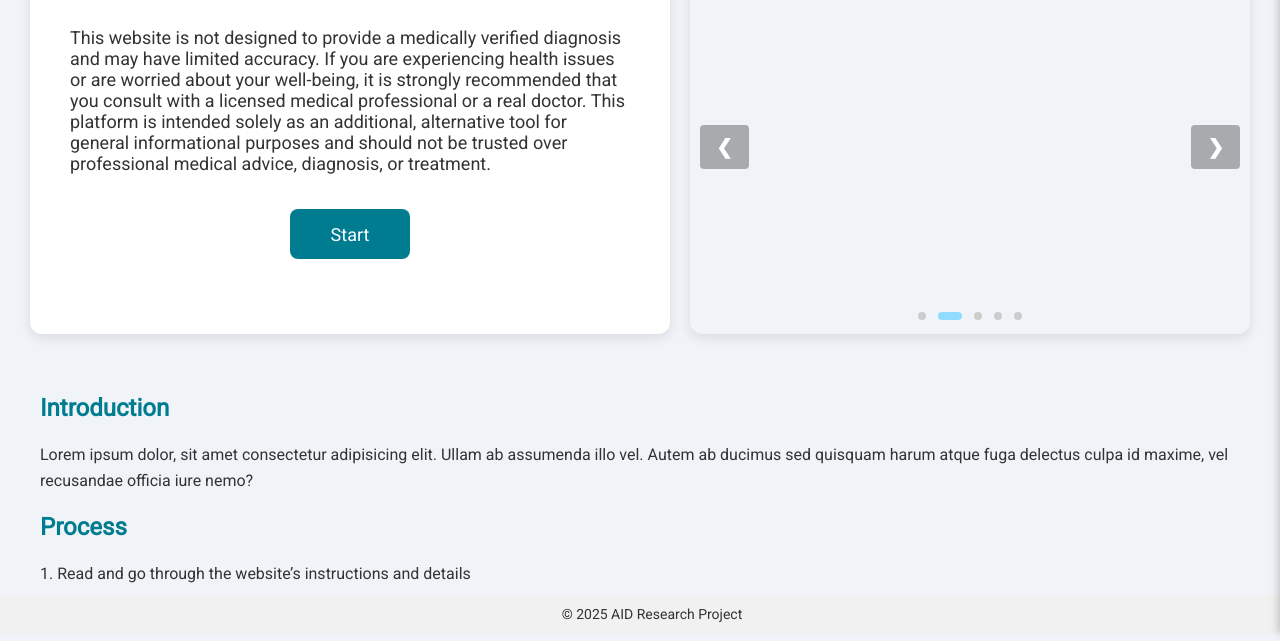
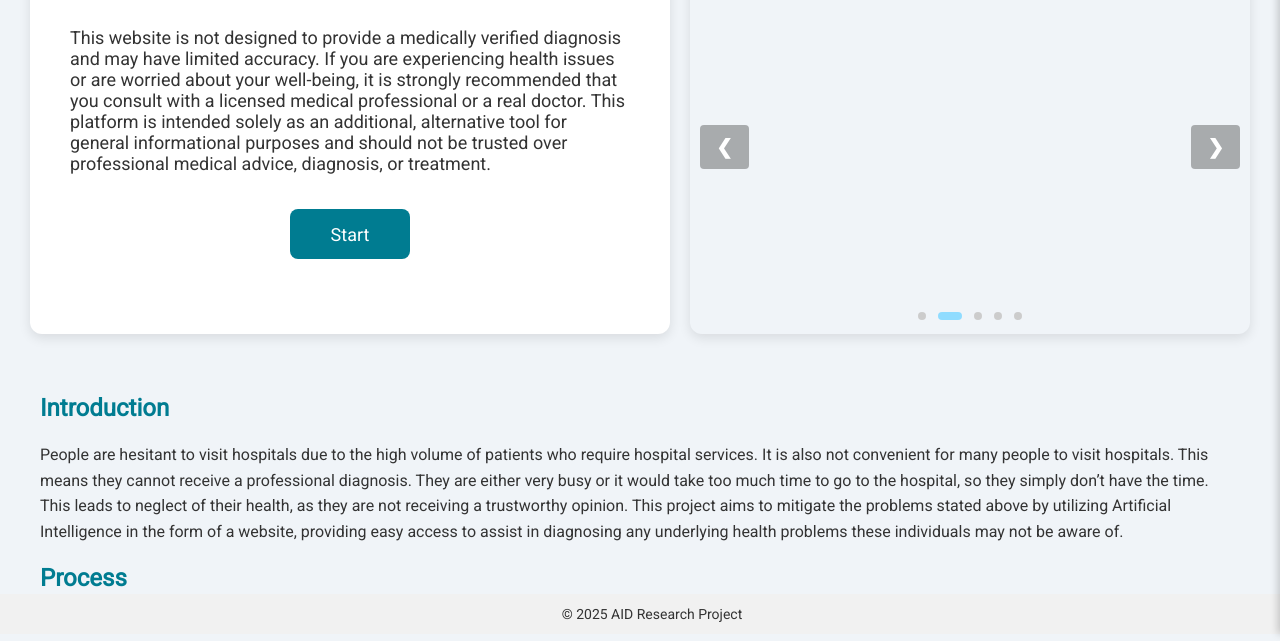
Before and after one commit to mwllix/aidetect.github.io, a plain HTML site: page index.html in a window 1280 px wide. Shown: the part 166-807 px from the top of the page. Drawn offline with Linux system fonts and the light colour scheme.

Commit message:
Update index.html

```diff
--- a/index.html
+++ b/index.html
@@ -405,9 +405,13 @@
 
   <section id="about">
     <h2 id="introduction">Introduction</h2>
-    <p>Lorem ipsum dolor, sit amet consectetur adipisicing elit.
-      Ullam ab assumenda illo vel. Autem ab ducimus sed quisquam harum atque fuga delectus culpa id maxime,
-      vel recusandae officia iure nemo?</p>
+    <p>People are hesitant to visit hospitals due to the high volume of patients who require hospital services.
+      It is also not convenient for many people to visit hospitals. This means they cannot receive a professional diagnosis.
+      They are either very busy or it would take too much time to go to the hospital, so they simply don’t have the time.
+      This leads to neglect of their health, as they are not receiving a trustworthy opinion. This project aims to mitigate the problems
+      stated above by utilizing Artificial Intelligence in the form of a website, providing easy access to assist in diagnosing any underlying
+      health problems these individuals may not be aware of.
+    </p>
 
     <h2 id="process">Process</h2>
     <p>1. Read and go through the website’s instructions and details</p>
```
